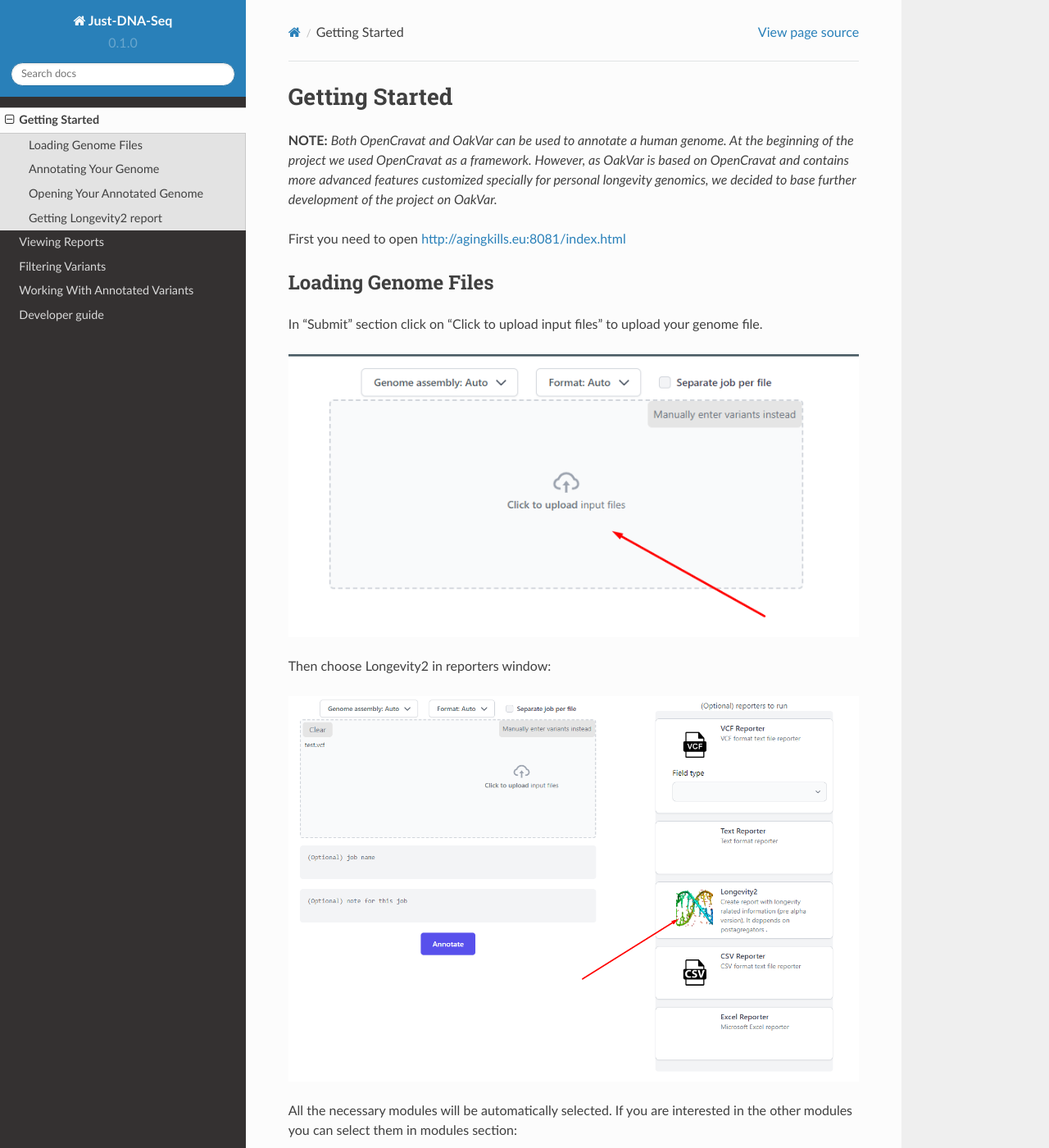
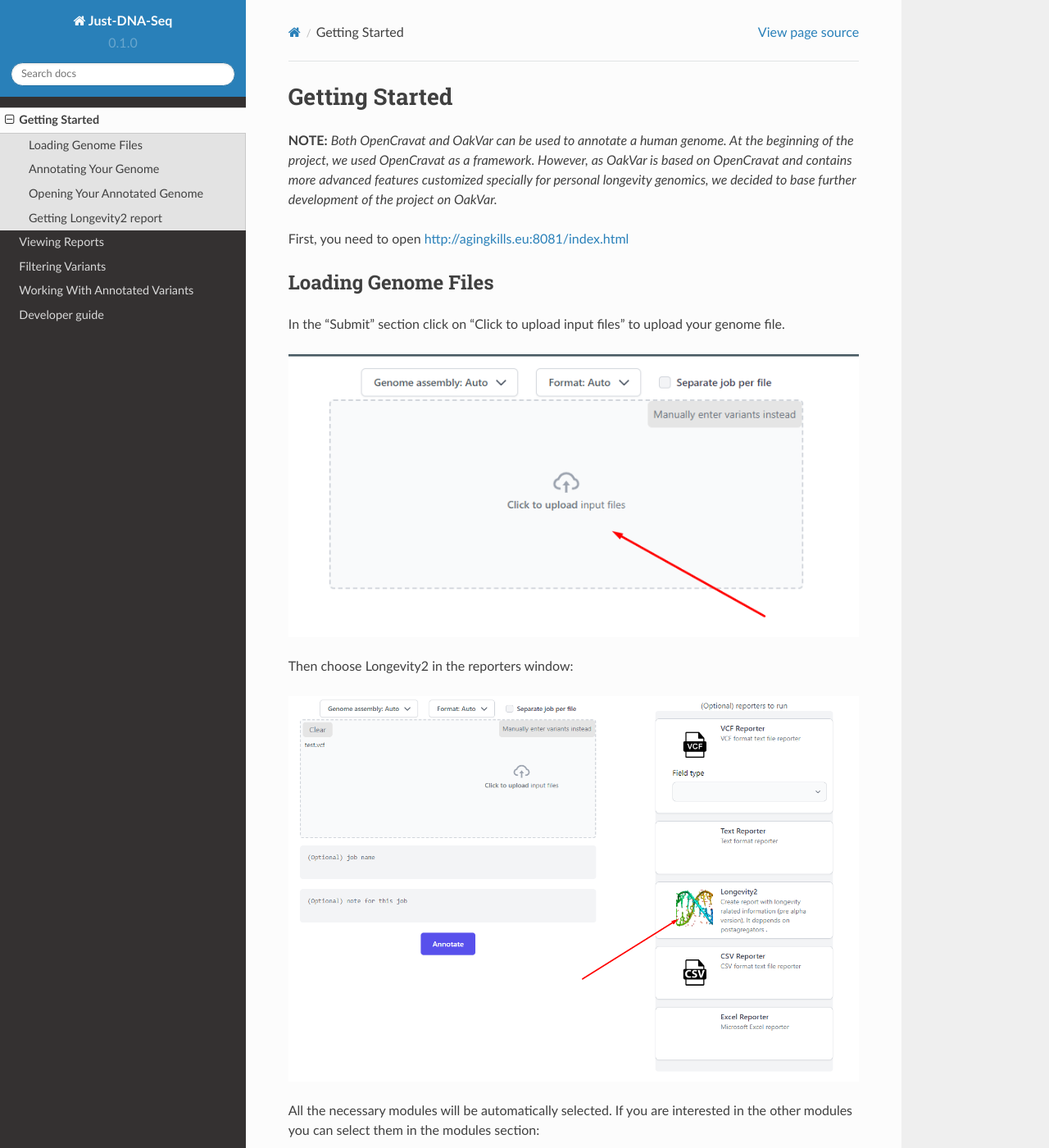
Before and after one commit to dna-seq/just-dna-seq, a Sphinx documentation site: the page built from docs/source/getting_started.rst, in a window 1280 px wide and 1400 px high. Shown: the whole window at 82% size. Built offline with Sphinx 7.4.7 and the Read the Docs theme 2.0.0, drawn with Linux system fonts in a browser that asks for light colours; some of the changed text lies outside the part shown.

Commit message:
Update getting_started.rst

```diff
--- a/docs/source/getting_started.rst
+++ b/docs/source/getting_started.rst
@@ -1,24 +1,24 @@
 Getting Started
 ===============
 
-**NOTE:** *Both OpenCravat and OakVar can be used to annotate a human genome. At the beginning of the project we used OpenCravat as a framework. However, as OakVar is based on OpenCravat and contains more advanced features customized specially for personal longevity genomics, we decided to base further development of the project on OakVar.*
+**NOTE:** *Both OpenCravat and OakVar can be used to annotate a human genome. At the beginning of the project, we used OpenCravat as a framework. However, as OakVar is based on OpenCravat and contains more advanced features customized specially for personal longevity genomics, we decided to base further development of the project on OakVar.*
 
-First you need to open http://agingkills.eu:8081/index.html
+First, you need to open http://agingkills.eu:8081/index.html
 
 Loading Genome Files
 ---------------------
 
-In "Submit" section click on "Click to upload input files" to upload your genome file.
+In the "Submit" section click on "Click to upload input files" to upload your genome file.
 
 .. image:: upload.png
   :alt: Upload file
 
-Then choose Longevity2 in reporters window:
+Then choose Longevity2 in the reporters window:
 
 .. image:: choosing_reporter.png
-  :alt: Choosing reporter
+  :alt: Choosing a reporter
 
-All the necessary modules will be automatically selected. If you are interested in the other modules you can select them in modules section:
+All the necessary modules will be automatically selected. If you are interested in the other modules you can select them in the modules section:
 
 .. image:: modules.png
   :alt: Modules section
@@ -32,10 +32,10 @@
 .. image:: annotate_button.png
   :alt: Annotate button
 
-Annotating a large genome file may take some time. While loading, it will be displayed in "jobs" section, displaying different stages of the processing in the **State** column, and when finished, the **View** button will appear:
+Annotating a large genome file may take some time. While loading, it will be displayed in the "jobs" section, displaying different stages of the processing in the **State** column, and when finished, the **View** button will appear:
 
 .. image:: job.png
-  :alt: Job status
+  :alt: Job-status
 
 Opening Your Annotated Genome
 ----------------------------
@@ -46,7 +46,7 @@
 Getting Longevity2 report
 ----------------------------
 
-In the new window open "Reports" section and click "Download" button in Longevity2 reporter to download the longevity report:
+In the new window open the "Reports" section and click the "Download" button in the Longevity2 reporter to download the longevity report:
 
 .. image:: longevity_report.png
   :alt: Longevity report
```
